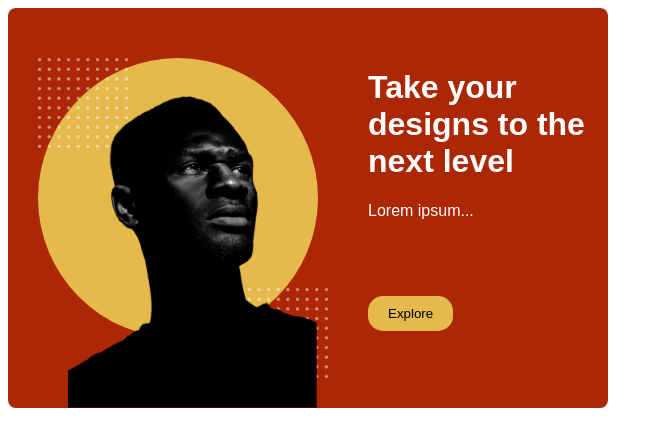
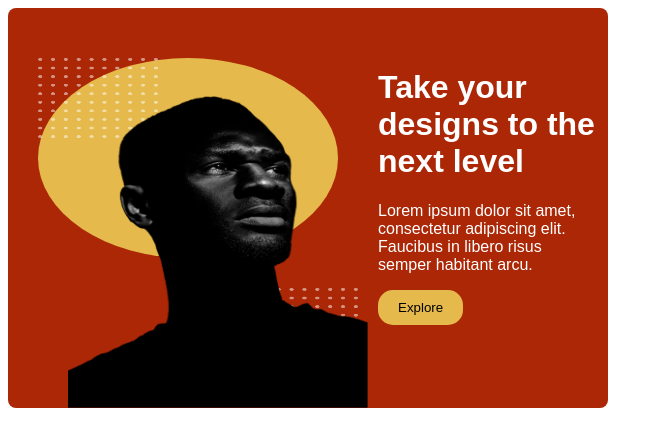
Before and after one commit to ldmmoreno2003-bot/landing-page, a plain HTML site: page landing#8/index.html in a window 1280 px wide. Shown: the whole page, without its empty margins (0-663 px from the left). Drawn offline with Linux system fonts and the light colour scheme.

Commit message:
actualizado

```diff
--- a/landing#8/css/style.css
+++ b/landing#8/css/style.css
@@ -1,18 +1,27 @@
+
 .card {
   position: relative; /* Fundamental: los hijos se alinean respecto a esto */
-  width: 600px;
+  max-width: 600px;
+  width: 95%;
   height: 400px;
   background: #AB2706; /* Fondo rojizo */
   overflow: hidden; /* Corta lo que se salga del cuadro */
   border-radius: 8px;
 }
 
+
+.card-container {
+  position: relative; /* Para posicionar elementos dentro */
+  width: 100%;
+  height: 100%;
+}
+
 .circle {
   position: absolute;
   top: 50px;
   left: 30px;
-  width: 280px;
-  height: 280px;
+  width: 50% ;
+  height: 50%;
   background-color: #E5B94B; /* Color crema/amarillo */
   border-radius: 50%; /* Lo hace círculo */
   z-index: 1; /* Capa 1 (atrás) */
@@ -21,16 +30,16 @@
     position: absolute;
     top: 50px;
     left: 30px;
-    width: 90px;
-    height: 90px;
+    width: 20%;
+    height: 20%;
     z-index: 2;
 }
 .pattern2{
     position: absolute;
     top: 280px;
     left: 230px;
-    width: 90px;
-    height: 90px;
+    width: 20%;
+    height: 20%;
     z-index: 2;
 }
 .model-img {
@@ -38,6 +47,7 @@
   bottom: 0; /* Pegado abajo */
   left: 60px;
   height: 80%; /* Ajusta el tamaño */
+  width: 50%; /* Mantiene proporción */
   z-index: 2; /* Capa 2 (encima del círculo) */
   /* Si usas una imagen con fondo, usa 'mix-blend-mode: multiply' o PNG transparente */
 }
@@ -47,14 +57,13 @@
   font-family: Work Sans, sans-serif;
   right: 10px;
   top: 40px;
-  width: 230px;
+  width: 220px;
   color: white;
   z-index: 3; /* Capa 3 (al frente de todo) */
 }
 .boton{
     background-color: #E5B94B; /* Color crema/amarillo */
     color: black;
-    margin-top: 60px;
     padding: 10px 20px;
     border: none;
     border-radius: 15px;
--- a/landing#8/index.html
+++ b/landing#8/index.html
@@ -17,7 +17,7 @@
 
   <div class="contenido">
     <h1>Take your designs to the next level</h1>
-    <p>Lorem ipsum...</p>
+    <p>Lorem ipsum dolor sit amet, consectetur adipiscing elit. Faucibus in libero risus semper habitant arcu.</p>
     <button class="boton">Explore</button>
   </div>
 </div>
```
